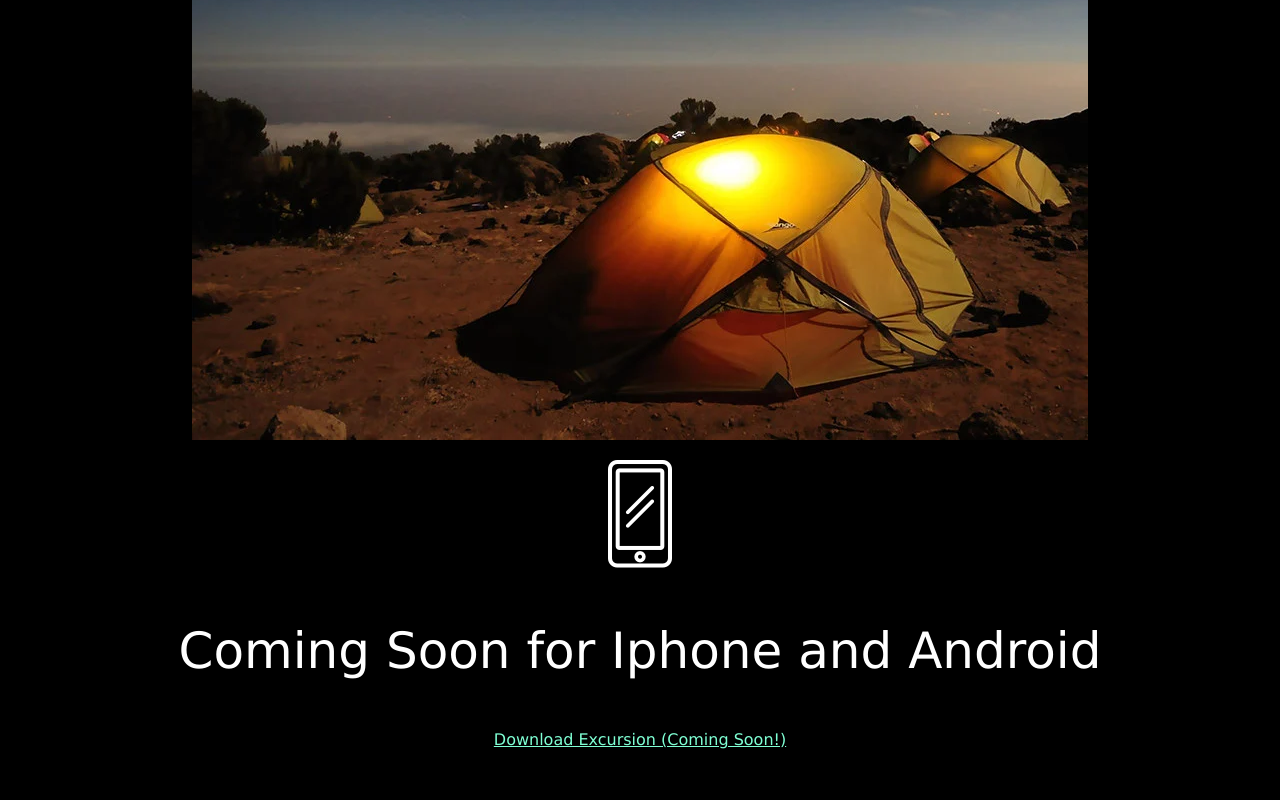
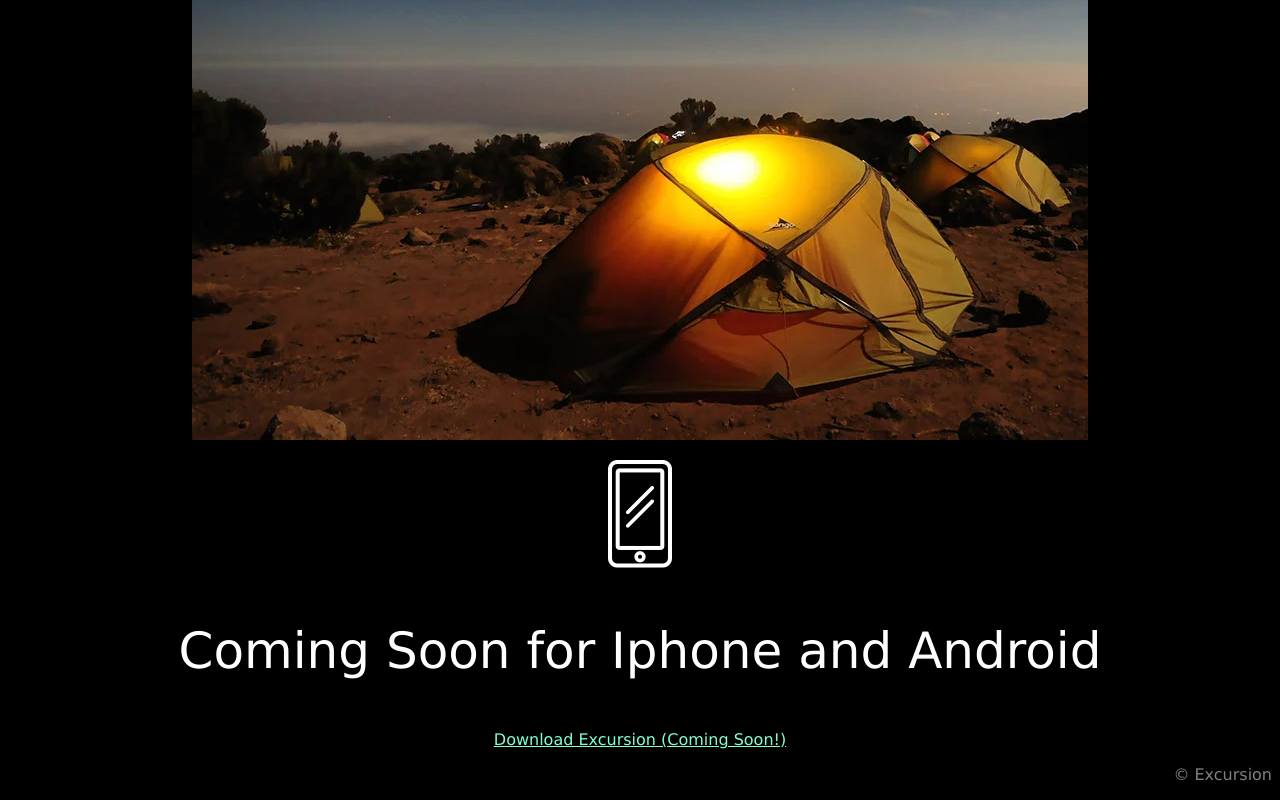
Before and after one commit to Ramareigns/excursion, a plain HTML site: page index.html in a window 1280 px wide. Shown: the part 565-1365 px from the top of the page. Before the commit the page ends 1330 px from the top, so only its background shows below. Drawn offline with Linux system fonts and the light colour scheme.

Commit message:
copyright

```diff
--- a/index.html
+++ b/index.html
@@ -26,6 +26,6 @@
     <h3 class="hlast">Coming Soon for Iphone and Android</h3>
     <p><a class="link2" href="#">Download Excursion (Coming Soon!)</a></p>
 
-
+    <p class = "lastP">© Excursion</p>
   </body>
 </html>
--- a/resources/css/style.css
+++ b/resources/css/style.css
@@ -38,3 +38,8 @@ body {
     color: aquamarine;
 
 }
+
+.lastP{
+    text-align: right;
+    color: gray;
+}
```
